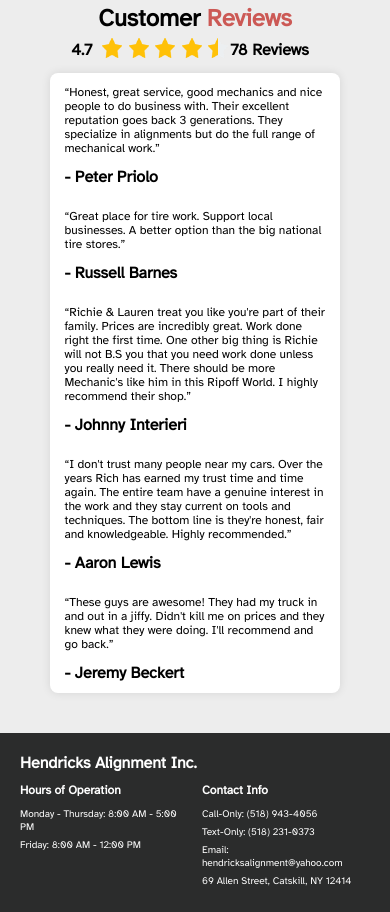
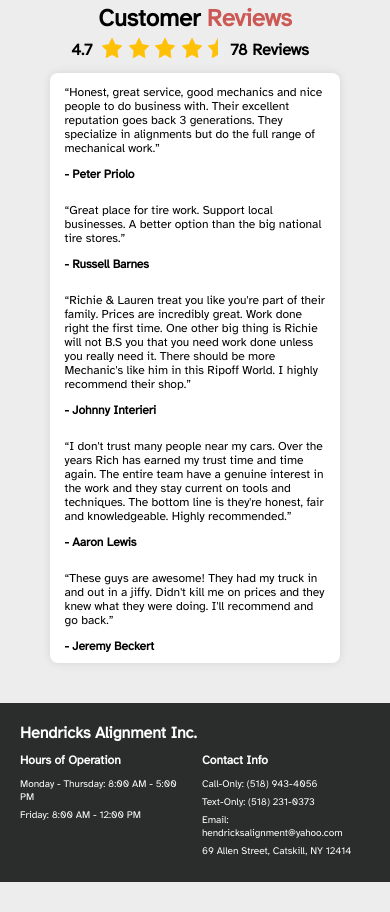
Before and after one commit to Tathkage/ha-website, a plain HTML site: page index.html in a window 390 px wide. Shown: the part 1211-2123 px from the top of the page. After the commit the page ends 2093 px from the top, so only its background shows below. Drawn offline with Linux system fonts and the light colour scheme.

Commit message:
Mobile View Review Font Size
Updated the font size of the name associated with a review to match the review font size.

```diff
--- a/stylesheet.css
+++ b/stylesheet.css
@@ -347,6 +347,10 @@ footer {
         margin-right: 0;
     }
 
+    .review span {
+        font-size: 12px;
+    }
+
     .footer-content {
         flex-direction: column;
         align-items: center;
```
